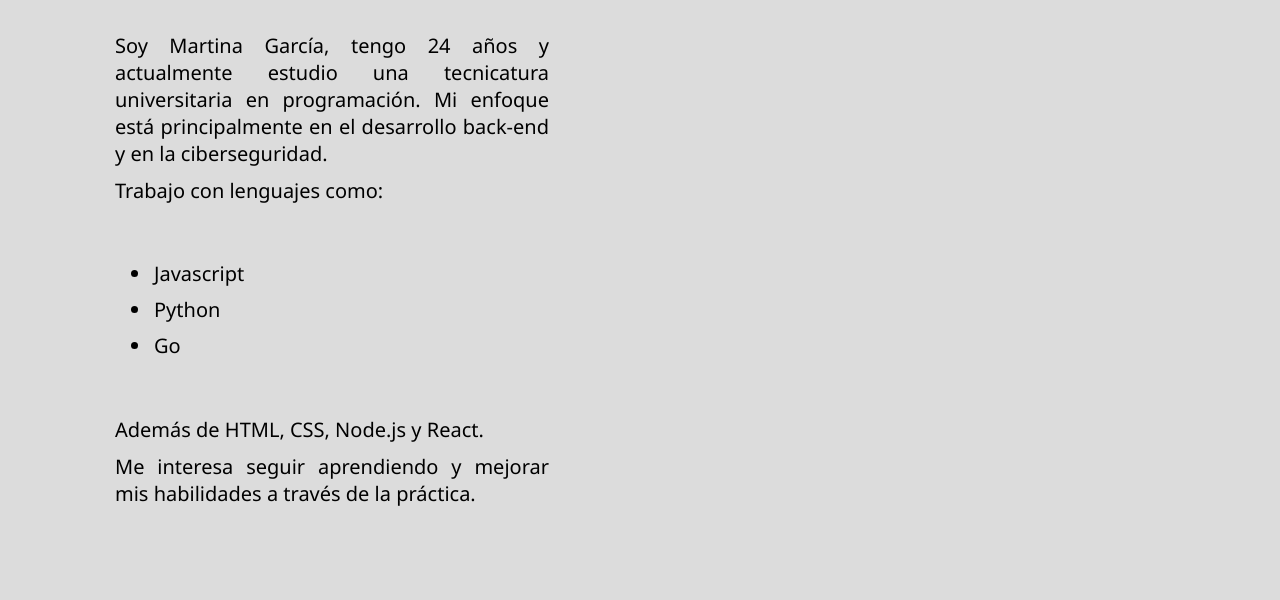
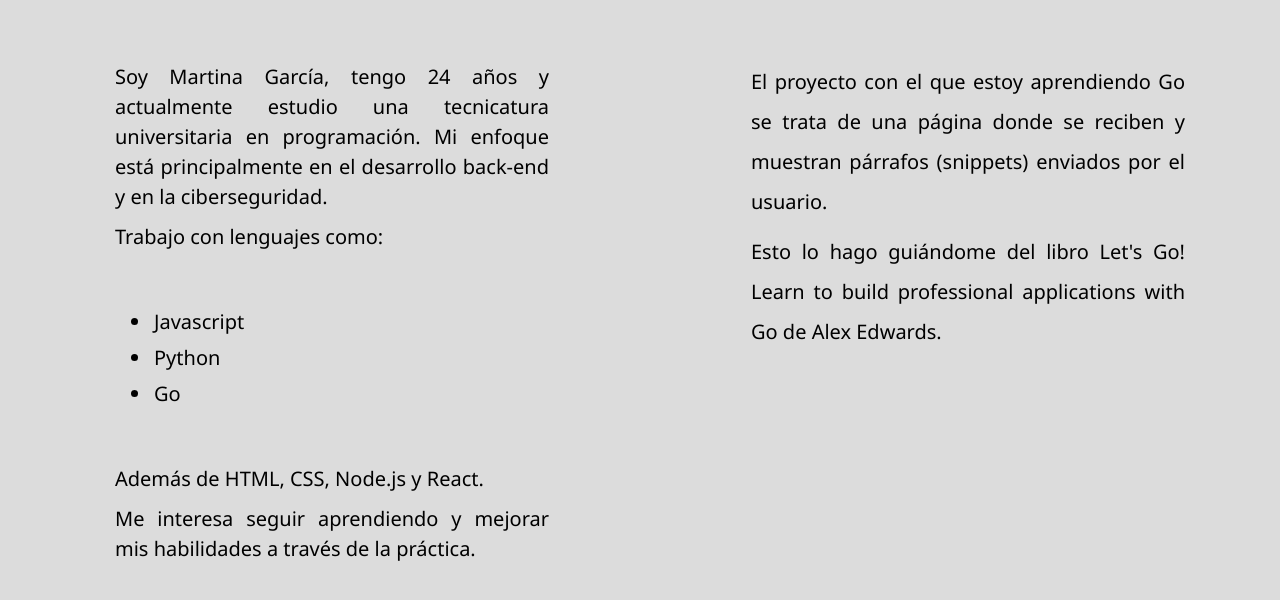
Before and after one commit to ningko/tp1-prog3-2025, a plain HTML site: page html/about.html in a window 1280 px wide. Shown: the part 118-718 px from the top of the page. Drawn offline with Linux system fonts and the light colour scheme.

Commit message:
add second 'sobre mí' column and css

```diff
--- a/css/about.css
+++ b/css/about.css
@@ -17,7 +17,6 @@ body {
 .about-column {
     display: flex;
     flex-direction: column;
-    flex-wrap: wrap;
     width: 40%;
     text-align: justify;
 }
@@ -25,9 +24,27 @@ body {
 .about-column p {
     margin: 5px;
     padding-left: 20px;
+    line-height: 150%;
+}
+
+.about-column span {
+    margin: 0;
+    padding: 0;
 }
 
 .about-column ul, li {
     line-height: 10%;
     padding: 2px;
 }
+
+#columna-1 {
+    float: left;
+}
+
+#columna-2 {
+    float: right;
+}
+
+#columna-2 p {
+    line-height: 200%;
+}
--- a/html/about.html
+++ b/html/about.html
@@ -18,5 +18,10 @@
         <p>Además de HTML, CSS, Node.js y React.</p>
         <p>Me interesa seguir aprendiendo y mejorar mis habilidades a través de la práctica.</p>
     </div>
+
+    <div class="about-column" id="columna-2">
+        <p>El proyecto con el que estoy aprendiendo <span class="links">Go</span> se trata de una página donde se reciben y muestran párrafos <span class="italics">(snippets)</span> enviados por el usuario.</p>
+        <p>Esto lo hago guiándome del libro <span class="italics">Let's Go! Learn to build professional applications with Go</span> de Alex Edwards.</p>
+    </div>
 </body>
 </html>
```
